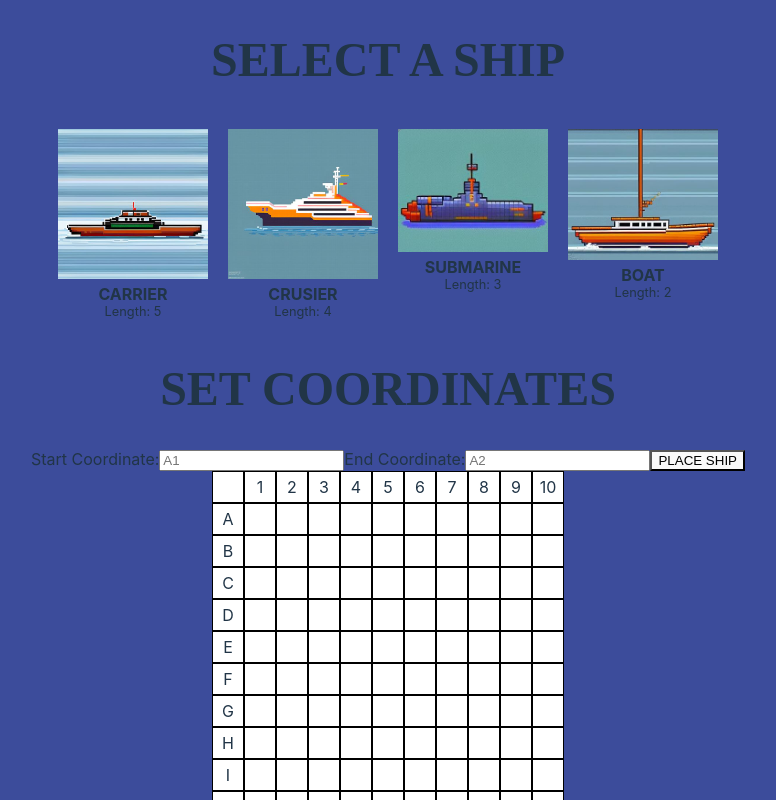
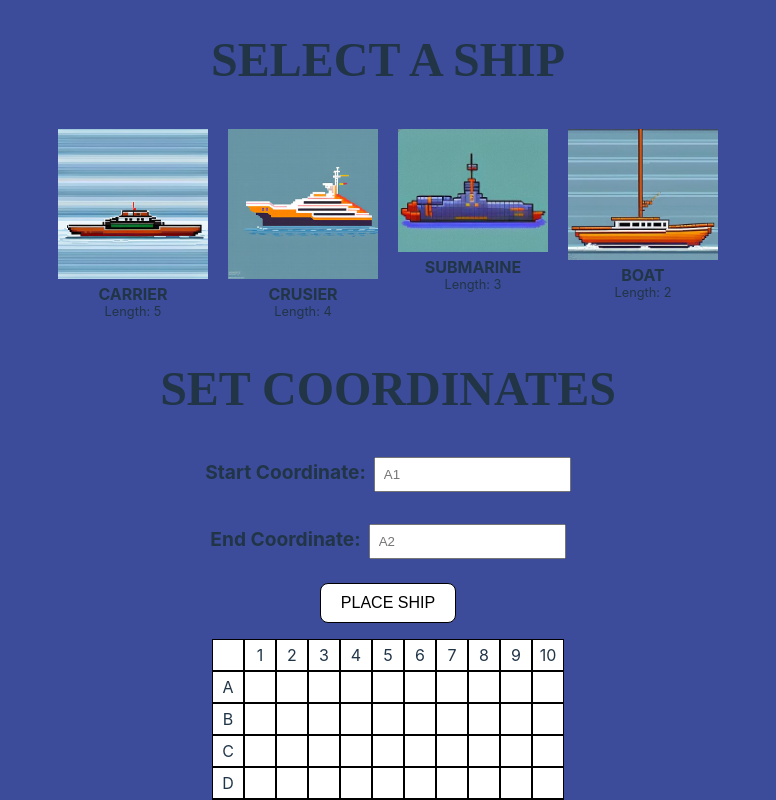
Before and after one commit to Cabezas-Juan-Manuel/-unq-ui-juanManuel-cabezas-trabajo-final, a React (Vite) app: page /gameScreen/1 in a window 1280 px wide. Shown: the top 800 px of the page, without its empty margins (252-1028 px from the left). Built offline with nearby package versions, Linux system fonts and the light colour scheme; a web font is replaced by a local one.

Commit message:
se arregla parte del css pero queda muy grande la pagina

```diff
--- /dev/null
+++ b/src/Components/Styles/coordinateInput.css
@@ -0,0 +1,21 @@
+.input-container {
+    display: flex;
+    flex-direction: column;
+    align-items: center;
+    margin-bottom: 1rem;
+  }
+
+  .input-container label {
+    margin-bottom: 0.5rem;
+  }
+
+  .input-container input {
+    margin-top: 0.5rem;
+    margin-left: 0.5rem;
+    padding: 0.5rem;
+  }
+
+  .text-label{
+    font-size: 1.2rem;
+    font-weight: bold;
+  }
--- /dev/null
+++ b/src/Components/coordinateInput.jsx
@@ -0,0 +1,19 @@
+import './Styles/coordinateinput.css';
+
+function CoordinateInput({ label, value, placeholder, onChange }){
+    return (
+      <div className="input-container">
+      <label className='text-label'>
+        {label}:
+        <input
+          type="text"
+          value={value}
+          placeholder={placeholder}
+          onChange={(e) => onChange(e.target.value)}
+        />
+      </label>
+      </div>
+    );
+  };
+
+  export default CoordinateInput
--- a/src/Views/gameScreen/gameScreen.css
+++ b/src/Views/gameScreen/gameScreen.css
@@ -2,3 +2,20 @@
     font-family: "Dhurjati";
     font-size: 3rem;
 }
+
+.button-submit {
+    background-color: #ffffff;
+    color: #000000;
+    border: 0.1rem solid #000000;
+    border-radius: 8px;
+    padding: 10px 20px;
+    cursor: pointer;
+    font-size: 16px;
+    margin-bottom: 1rem;
+    transition: box-shadow 0.0s, background-color 0.0s;
+  }
+
+  .button-submit:active {
+    box-shadow: 0 0 5px rgba(0, 0, 0, 0.5);
+    background-color: lightblue;
+  }
--- a/src/Views/gameScreen/gameScreen.jsx
+++ b/src/Views/gameScreen/gameScreen.jsx
@@ -9,6 +9,7 @@ import toastUtil from "../../utilities/toastUtil";
 import { Ship } from "../../Objects/ship";
 import CombatPlayerField from "../../Components/combatPlayerFiled";
 import { Player } from "../../Objects/player";
+import CoordinateInput from "../../Components/coordinateInput";
 
 function GameScreen() {
 
@@ -246,38 +247,32 @@ function GameScreen() {
           </div>
           <h1 className="text-title">SET COORDINATES</h1>
           <form onSubmit={handleFormSubmit}>
-            <label>
-            Start Coordinate:
-            <input
-              type="text"
+          <CoordinateInput
+              label="Start Coordinate"
               value={startCoordinate}
               placeholder="A1"
-              onChange={(e) => setStartCoordinate(e.target.value)}
+              onChange={setStartCoordinate}
             />
-            </label>
-            <label>
-              End Coordinate:
-                <input
-                type="text"
-                value={endCoordinate}
-                placeholder="A2"
-                onChange={(e) => setEndCoordinate(e.target.value)}
-                />
-            </label>
-               <button type="submit">PLACE SHIP</button>
-            </form>
+          <CoordinateInput
+            label="End Coordinate"
+            value={endCoordinate}
+            placeholder="A2"
+            onChange={setEndCoordinate}
+            />
+           <button className="button-submit" type="submit">PLACE SHIP</button>
+           </form>
           <PlayerField battleField={firstPlayerBattlefield.board} />
-          <Button onClick={finishPlacementFase}>BATTLE!</Button>
+          <Button className="button-submit" onClick={finishPlacementFase}>BATTLE!</Button>
         </>
       ) : (
         <>
           {playerOne.isOutOfCombat || playerTwo.isOutOfCombat ? (
-            <h1>Game Over</h1>
+             <h1>{playerOne.isOutOfCombat ? playerTwo.nickname.toUpperCase() : playerOne.nickname.toUpperCase()} Wins!</h1>
           ) : (
             <>
               <h1>{playerOne.nickname.toUpperCase()}</h1>
               <CombatPlayerField battleField={firstPlayerBattlefield} hiddenInfo={false} onCellClick={(rowIndex, columnIndex) => handleCellClick(rowIndex, columnIndex, firstPlayerBattlefield)} player={playerTurn} />
-              <h1>{playerTwo.nickname}</h1>
+              <h1>{playerTwo.nickname.toUpperCase()}</h1>
               <CombatPlayerField battleField={secondPlayerBattlefield} hiddenInfo={true} onCellClick={(rowIndex, columnIndex) => handleCellClick(rowIndex, columnIndex, secondPlayerBattlefield)} player={playerTurn} />
             </>
           )}
```
